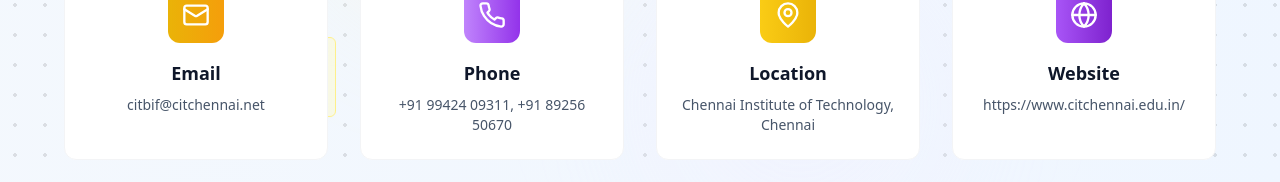
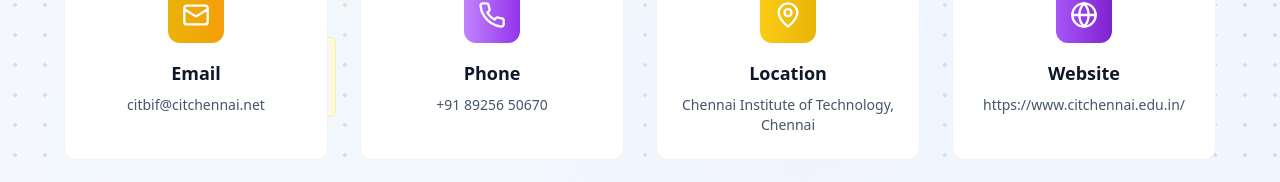
Before and after one commit to innovest2025/citinnovest.com, a React (Vite) app: page /innovesthack in a window 1280 px wide. Shown: the part 8478-8660 px from the top of the page. Built offline with nearby package versions, Linux system fonts and the light colour scheme.

Commit message:
Update Contact.tsx

```diff
--- a/src/components/InnovestHack/Contact.tsx
+++ b/src/components/InnovestHack/Contact.tsx
@@ -29,7 +29,7 @@
     {
       icon: Phone,
       title: "Phone",
-      content: "+91 99424 09311, +91 89256 50670",
+      content: "+91 89256 50670",
       color: "from-purple-400 to-purple-600",
     },
     {
```
